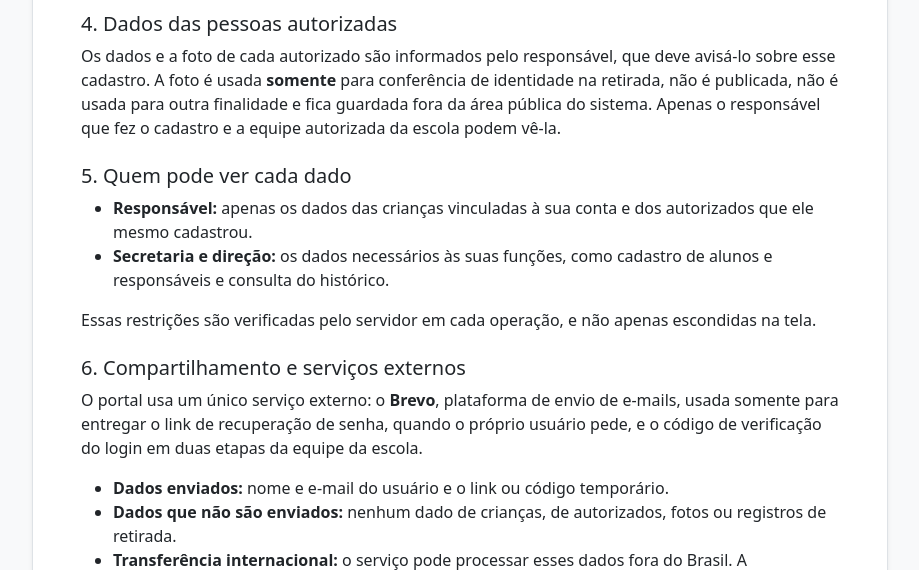
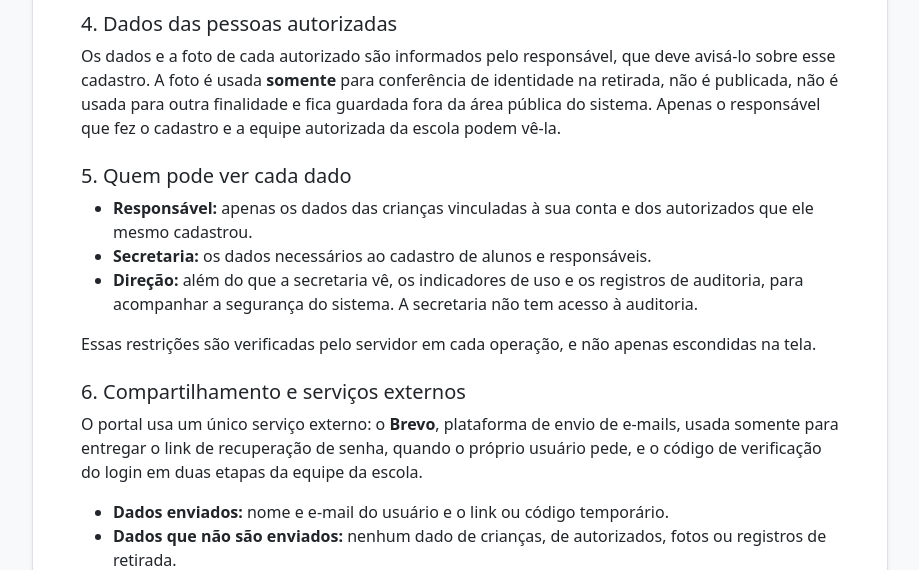
Before and after one commit to VitorTav12/PFC, a Flask app: page /politica-de-privacidade in a window 1280 px wide. Shown: the part 1687-2257 px from the top of the page, without its empty margins (180-1099 px from the left). Run offline with Flask 3, Linux system fonts and the light colour scheme.

Commit message:
Política e README atualizados com o painel da diretoria

```diff
--- a/app/templates/politica_privacidade.html
+++ b/app/templates/politica_privacidade.html
@@ -154,8 +154,9 @@
             <ul>
                 <li><strong>Responsável:</strong> apenas os dados das crianças vinculadas à sua conta e dos
                     autorizados que ele mesmo cadastrou.</li>
-                <li><strong>Secretaria e direção:</strong> os dados necessários às suas funções, como cadastro de
-                    alunos e responsáveis e consulta do histórico.</li>
+                <li><strong>Secretaria:</strong> os dados necessários ao cadastro de alunos e responsáveis.</li>
+                <li><strong>Direção:</strong> além do que a secretaria vê, os indicadores de uso e os registros de
+                    auditoria, para acompanhar a segurança do sistema. A secretaria não tem acesso à auditoria.</li>
             </ul>
             <p>Essas restrições são verificadas pelo servidor em cada operação, e não apenas escondidas na tela.</p>
 
```
Also changed, not shown: README.md.
